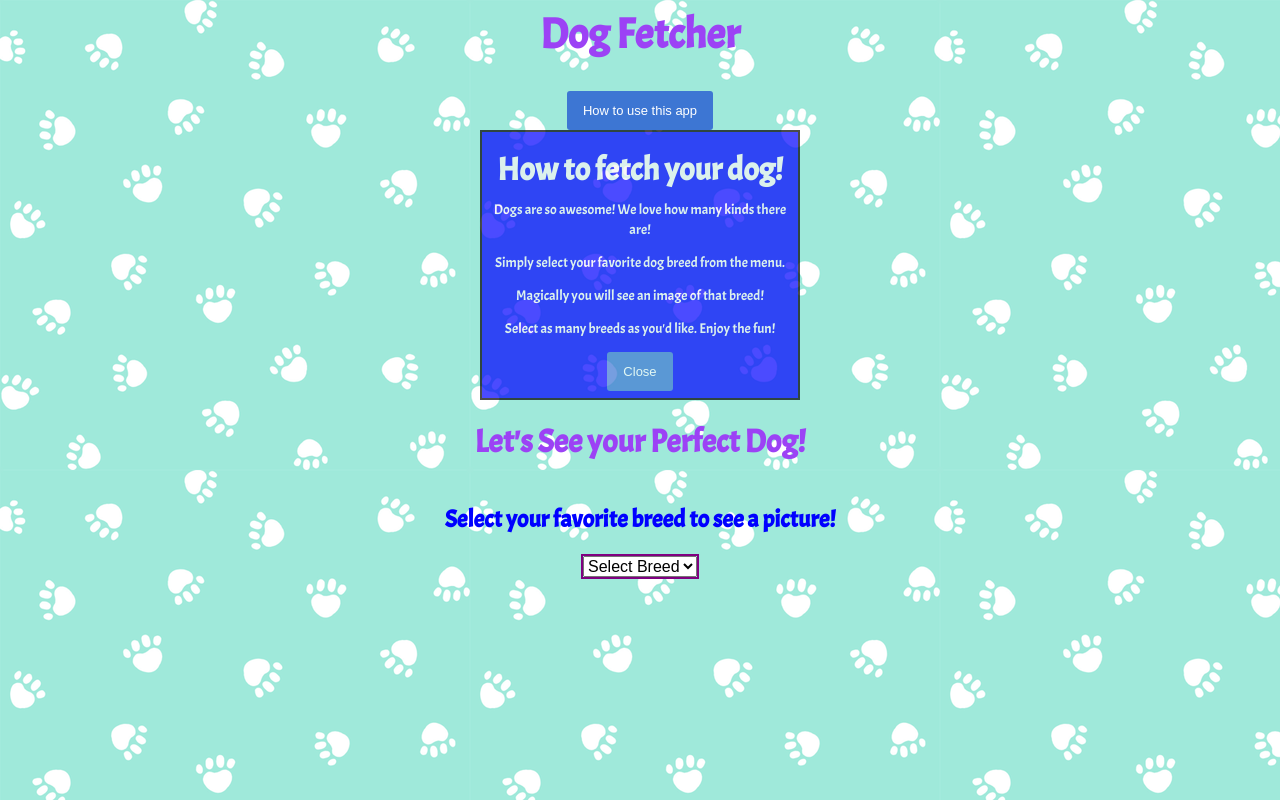
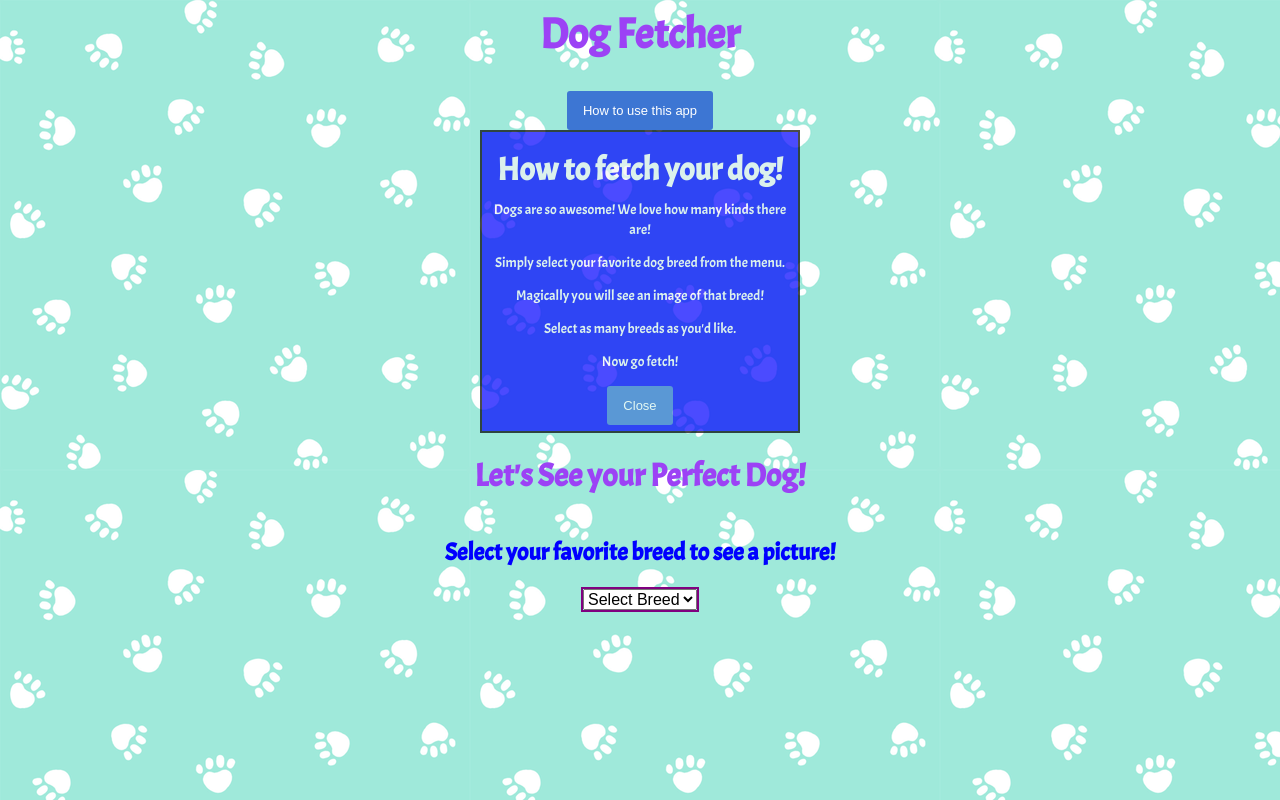
Before and after one commit to llseely626/llseely626.github.io, a plain HTML site: page Dog_fetcher/index.html in a window 1280 px wide. Drawn offline with nearby package versions, Linux system fonts and the light colour scheme; no server answers.

Commit message:
Completed Project #1: Dog Fetcher

```diff
--- a/Dog_fetcher/app.js
+++ b/Dog_fetcher/app.js
@@ -39,7 +39,7 @@ $(() => {
     }
 
 
-    // $(openModal).hide();
+    // Set Modal to open 4 seconds after page loads
     setTimeout(openModal, 4000);
 
     // Event handler to close the modal
@@ -49,9 +49,9 @@ $(() => {
 
     //Add event listener to Close button
     $closeBtn.on('click', closeModal);
+    //Add event listener to Open button
+    $openBtn.on('click', openModal)
 
-    $openBtn.on('click', openModal)
-    $closeBtn.on('click', closeModal);
 
     const handleData = (data) => {
 
@@ -73,7 +73,6 @@ $(() => {
     }
 
 
-    // attribute examples: <div id="" class="" onclick="" src="" href="" type="" alt="">HI</div>
 
     const requestData = () => {
         endpoint = `https://dog.ceo/api/breed/${titleQuery}/images/random`
--- a/Dog_fetcher/index.html
+++ b/Dog_fetcher/index.html
@@ -29,7 +29,8 @@
                 <p>Dogs are so awesome! We love how many kinds there are!</p>
                 <p>Simply select your favorite dog breed from the menu.</p>
                 <p>Magically you will see an image of that breed!</p>
-                <p>Select as many breeds as you'd like. Enjoy the fun!</p>
+                <p>Select as many breeds as you'd like.</p>
+                <p>Now go fetch!</p>
             </div>
             <div id="modal-footer">
                 <button class="modal-buttons" id="close" href="#">Close</button>
```
Also changed, not shown: Dog_fetcher/styles.css (+0 -9 lines).
